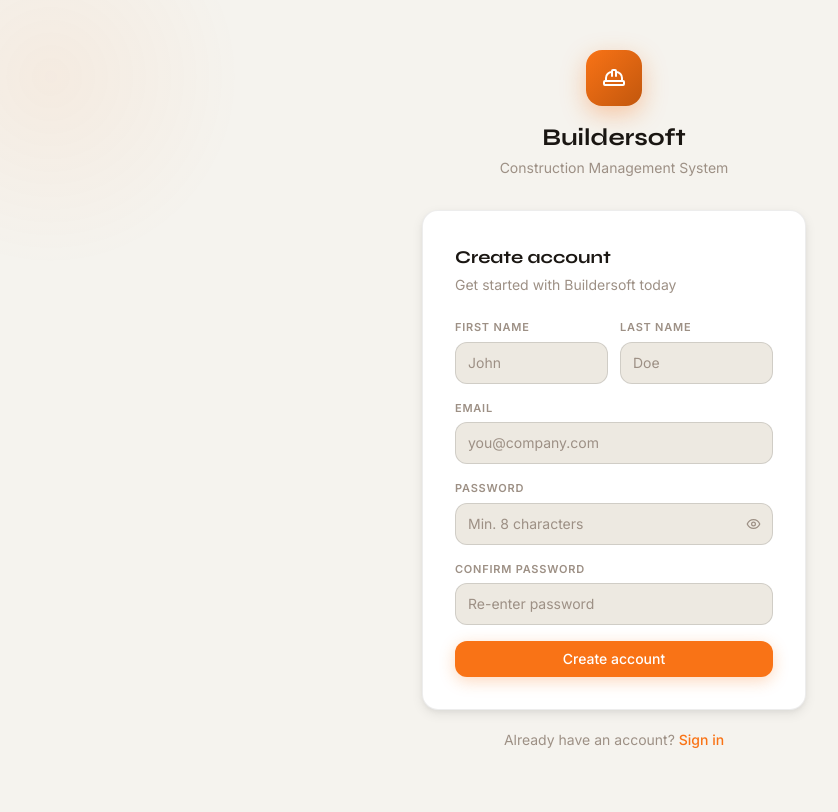
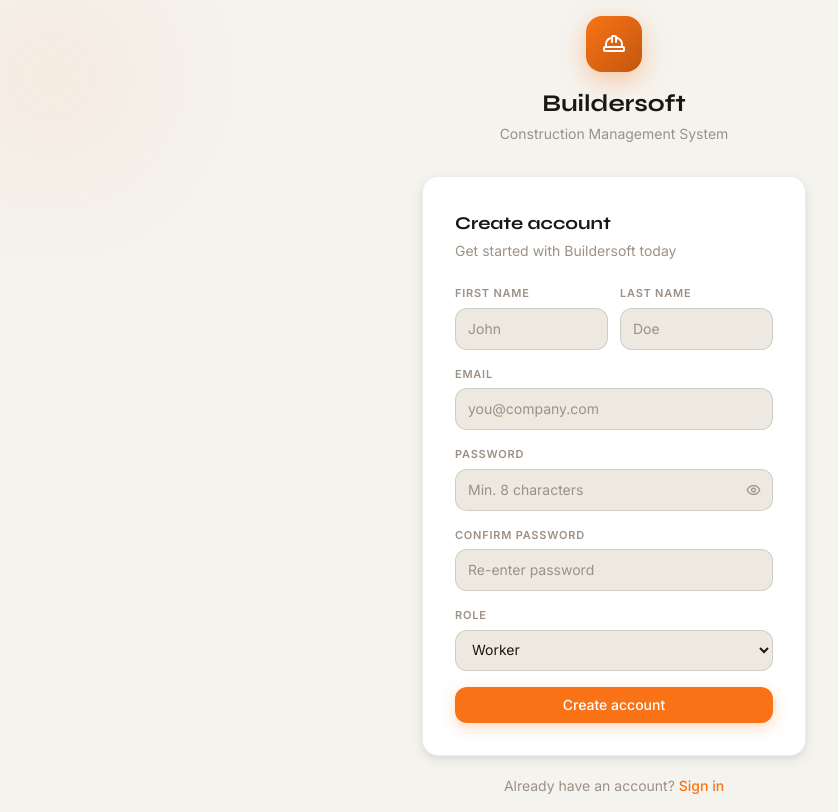
Before and after one commit to shivagyawali/buildersoft-cms-admin-panel, a Next.js app: page /auth/register in a window 1280 px wide. Shown: the whole page, without its empty margins (26-864 px from the left). Built offline with nearby package versions, Linux system fonts and the light colour scheme.

Commit message:
fully functional admin

```diff
--- a/app/auth/register/page.tsx
+++ b/app/auth/register/page.tsx
@@ -8,7 +8,7 @@ import Link from "next/link";
 export default function RegisterPage() {
   const router = useRouter();
   const { register } = useAuth();
-  const [form, setForm] = useState({ firstName: "", lastName: "", email: "", password: "", confirmPassword: "" ,role:"worker"});
+  const [form, setForm] = useState({ firstName: "", lastName: "", email: "", password: "", confirmPassword: "", role: "worker" });
   const [showPw, setShowPw] = useState(false);
   const [loading, setLoading] = useState(false);
   const [err, setErr] = useState("");
@@ -19,7 +19,7 @@ export default function RegisterPage() {
     if (form.password.length < 8) { setErr("Password must be at least 8 characters"); return; }
     setErr(""); setLoading(true);
     try {
-      await register(form.firstName, form.lastName, form.email, form.password,form.role);
+      await register(form.firstName, form.lastName, form.email, form.password, form.role);
       router.push("/dashboard");
     } catch (error: any) {
       setErr(error?.response?.data?.message ?? "Registration failed");
@@ -28,7 +28,8 @@ export default function RegisterPage() {
     }
   };
 
-  const f = (k: string) => (e: React.ChangeEvent<HTMLInputElement>) => setForm(p => ({ ...p, [k]: e.target.value }));
+  // Updated to support both input and select elements
+  const f = (k: string) => (e: React.ChangeEvent<HTMLInputElement | HTMLSelectElement>) => setForm(p => ({ ...p, [k]: e.target.value }));
 
   return (
     <div className="min-h-screen flex items-center justify-center p-4" style={{ background: "var(--bg-base)" }}>
@@ -58,6 +59,7 @@ export default function RegisterPage() {
           )}
 
           <form onSubmit={handleSubmit} className="space-y-4">
+            {/* Name fields */}
             <div className="grid grid-cols-2 gap-3">
               <div>
                 <label className="label">First Name</label>
@@ -68,10 +70,14 @@ export default function RegisterPage() {
                 <input className="input" value={form.lastName} onChange={f("lastName")} placeholder="Doe" required />
               </div>
             </div>
+
+
+
             <div>
               <label className="label">Email</label>
               <input type="email" className="input" value={form.email} onChange={f("email")} placeholder="you@company.com" required />
             </div>
+
             <div>
               <label className="label">Password</label>
               <div className="relative">
@@ -81,10 +87,27 @@ export default function RegisterPage() {
                 </button>
               </div>
             </div>
+
             <div>
               <label className="label">Confirm Password</label>
               <input type="password" className="input" value={form.confirmPassword} onChange={f("confirmPassword")} placeholder="Re-enter password" required />
             </div>
+             {/* New Role dropdown */}
+            <div>
+              <label className="label">Role</label>
+              <select
+                className="input"
+                value={form.role}
+                onChange={f("role")}
+                required
+              >
+                <option value="admin">Admin</option>
+                <option value="manager">Manager</option>
+                <option value="supervisor">Supervisor</option>
+                <option value="worker">Worker</option>
+              </select>
+            </div>
+
             <button type="submit" className="btn btn-primary w-full justify-center mt-2" disabled={loading} style={{ width: "100%" }}>
               {loading ? <div className="w-4 h-4 rounded-full animate-spin border-2 border-white/30 border-t-white" /> : "Create account"}
             </button>
```
